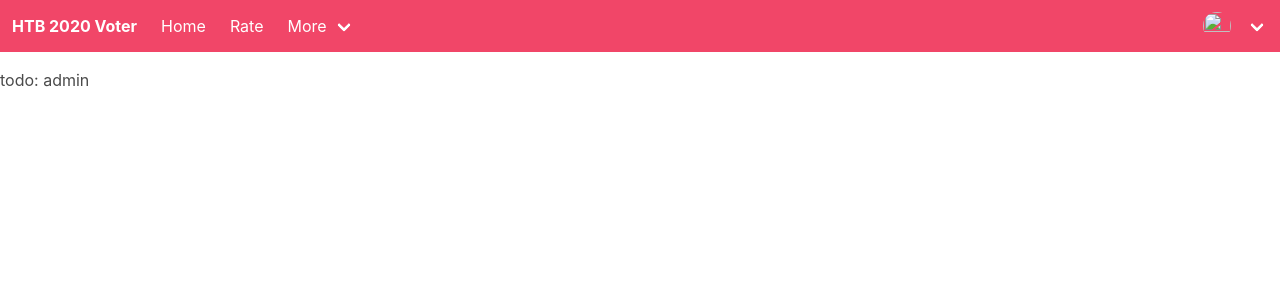
After one commit to compsoc-edinburgh/htb21-reg, a Flask app: template app/templates/dashboard/admin.html in a window 1280 px wide. The commit adds this page. Shown: the top 300 px of the page. Run offline with Flask 2, Linux system fonts and the light colour scheme; the template is opened without the code that fills it, so the values that code supplies are empty; parts of the project's set-up code (start-up, migrations or seed data) failed here and were passed over; some libraries are stand-ins or nearby versions.

Commit message:
built out dashboard scaffold

```diff
--- a/app/__init__.py
+++ b/app/__init__.py
@@ -35,10 +35,10 @@ def create_app(test_config=None):
     db.init_app(app)
 
     # apply the blueprints to the app
-    from . import auth
+    from . import auth, dashboard
     app.register_blueprint(auth.bp)
     auth.register_google_bp(app) # hax
-    #app.register_blueprint(dashboard.bp)
+    app.register_blueprint(dashboard.bp)
     #app.register_blueprint(api.bp)
 
     # initialize the google blueprint
--- a/app/static/index.css
+++ b/app/static/index.css
@@ -1,12 +1,3 @@
- @import url('https://fonts.googleapis.com/css?family=Merriweather&display=swap');
-
-body {
-    margin: 0;
-    background-color: #725752;
-
-    font-family: 'Merriweather', serif;
-}
-
 main {
     min-height: 100vh;
 
@@ -16,65 +7,10 @@ main {
     justify-content: center;
 }
 
-.row {
-    display: flex;
-    flex-direction: row;
-    align-items: center;
-    justify-content: center;
+.dashboard__content {
+    margin-top: 1rem;
 }
 
-/* -- LOGIN PAGE -- */
-
-.login__bg {
+.img-rounded {
+    border-radius: 50%;
 }
-.login {
-    color: white;
-    opacity: 0.7;
-
-    transition: opacity 0.25s cubic-bezier(0,0,0.3,1);
-    text-decoration: none;
-}
-.login > span {
-    margin-right: 0.5em;
-}
-.login:hover {
-    opacity: 1;
-}
-
-/* -- PROFILE -- */
-
-.profile__bg {
-    display: flex;
-    flex-direction: column;
-    align-items: center;
-    justify-content: center;
-
-
-    color: white;
-    min-height: 100vh;
-}
-
-.profile__block {
-    display: flex;
-    flex-direction: column;
-    align-items: center;
-    justify-content: center;
-}
-
-.profile__img {
-    width: 300px;
-    height: 300px;
-    margin-bottom: 1em;
-}
-
-.profile__status {
-    margin: 1em 0 1em 0;
-}
-
-.profile__status--invalid {
-    color: #ee6c4d;
-}
-
-.profile__status--valid {
-    color: #98af57;
-}
--- a/app/templates/base.html
+++ b/app/templates/base.html
@@ -2,10 +2,12 @@
 
 <html>
     <head>
-        <title>compsoc sso demo</title>
+        <title>HTB 2020 Vote Portal</title>
+        <meta name="viewport" content="width=device-width, initial-scale=1">
         <link href="{{ url_for('static', filename='index.css') }}" rel="stylesheet" type="text/css">
         <link href="{{ url_for('static', filename='compsoc-icon.png') }}" type="image/png" rel="icon">
 
+        <link href="https://cdn.jsdelivr.net/npm/bulma@0.8.0/css/bulma.css" rel="stylesheet">
         <link rel="stylesheet" href="https://use.fontawesome.com/releases/v5.6.3/css/all.css" integrity="sha384-UHRtZLI+pbxtHCWp1t77Bi1L4ZtiqrqD80Kn4Z8NTSRyMA2Fd33n5dQ8lWUE00s/" crossorigin="anonymous">
     </head>
     <body>
--- /dev/null
+++ b/app/templates/dashboard/admin.html
@@ -0,0 +1,7 @@
+{% extends "dashboard/base.html" %}
+
+{% block dashboard_content %}
+
+<p> todo: admin </p>
+
+{% endblock %}
--- /dev/null
+++ b/app/templates/dashboard/base.html
@@ -0,0 +1,107 @@
+{% extends "base.html" %}
+
+{% block content %}
+<nav class="navbar is-danger" role="navigation" aria-label="main navigation">
+    <div class="navbar-brand">
+        <div class="navbar-item has-text-weight-bold">
+            HTB 2020 Voter
+        </div>
+
+        <a role="button" class="navbar-burger burger" aria-label="menu" aria-expanded="false" data-target="app__navbar">
+            <span aria-hidden="true"></span>
+            <span aria-hidden="true"></span>
+            <span aria-hidden="true"></span>
+        </a>
+    </div>
+
+    <div id="app__navbar" class="navbar-menu">
+        <div class="navbar-start">
+            <a class="navbar-item" href="{{url_for('dashboard.index')}}">
+                Home
+            </a>
+
+            <a class="navbar-item">
+                Rate
+            </a>
+
+            <div class="navbar-item has-dropdown is-hoverable">
+                <a class="navbar-link">
+                    More
+                </a>
+
+                <div class="navbar-dropdown">
+                    <a class="navbar-item">
+                        Table View
+                    </a>
+                    <a class="navbar-item" href="{{url_for('dashboard.admin')}}">
+                        Admin
+                    </a>
+                    <a class="navbar-item">
+                        No touch!
+                    </a>
+                    <hr class="navbar-divider">
+                    <a class="navbar-item">
+                        No touch!
+                    </a>
+                </div>
+            </div>
+        </div>
+
+        <div class="navbar-end">
+
+            <div class="navbar-item has-dropdown is-hoverable">
+                <a class="navbar-link">
+                    <img src="{{session['image']}}" width="28" height="28" class="img-rounded">
+                    &nbsp;&nbsp;{{ session['name']}}
+                </a>
+
+                <div class="navbar-dropdown is-right">
+                    <div class="navbar-item">
+                        {{ session['email'] }}
+                    </div>
+                    <a class="navbar-item" href="{{url_for('auth.logout')}}">
+                        Logout
+                    </a>
+                    <hr class="navbar-divider">
+                    <a class="navbar-item" href="mailto:techsec@comp-soc.com">
+                        Report an issue
+                    </a>
+                </div>
+            </div>
+        </div>
+    </div>
+</nav>
+
+<script type="text/javascript">
+    document.addEventListener('DOMContentLoaded', () => {
+
+        // Get all "navbar-burger" elements
+        const $navbarBurgers = Array.prototype.slice.call(document.querySelectorAll('.navbar-burger'), 0);
+
+        // Check if there are any navbar burgers
+        if ($navbarBurgers.length > 0) {
+
+            // Add a click event on each of them
+            $navbarBurgers.forEach( el => {
+                el.addEventListener('click', () => {
+
+                    // Get the target from the "data-target" attribute
+                    const target = el.dataset.target;
+                    const $target = document.getElementById(target);
+
+                    // Toggle the "is-active" class on both the "navbar-burger" and the "navbar-menu"
+                    el.classList.toggle('is-active');
+                    $target.classList.toggle('is-active');
+
+                });
+            });
+        }
+
+    });
+</script>
+
+<section class="dashboard__content">
+{% block dashboard_content %}{% endblock %}
+</section>
+
+{% endblock %}
```
Also changed, not shown: app/auth.py (+9 -8 lines), app/dashboard.py (+15 -0 lines), app/fields.txt (added, +45 -0 lines), app/schema.sql (+37 -0 lines), app/templates/dashboard/index.html (added, +7 -0 lines), app/templates/auth/login.html (renamed from app/templates/login.html), 1 other file.
